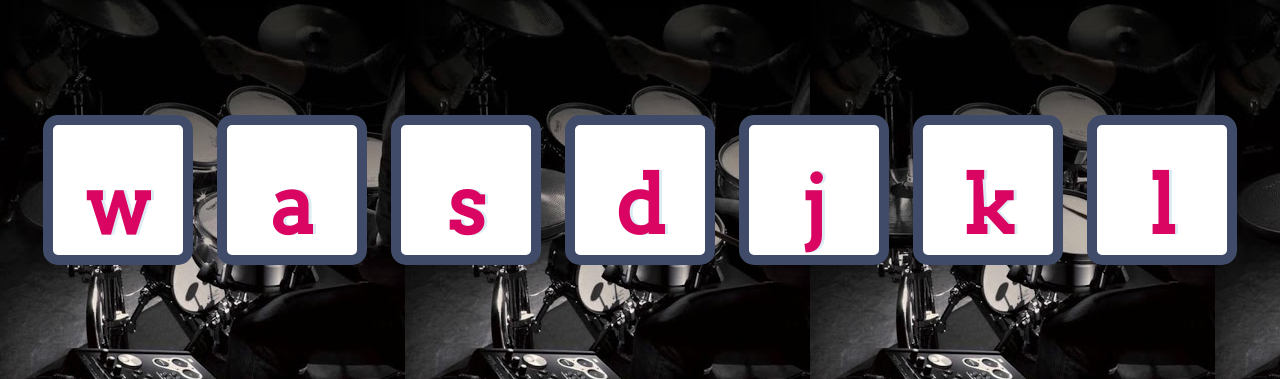
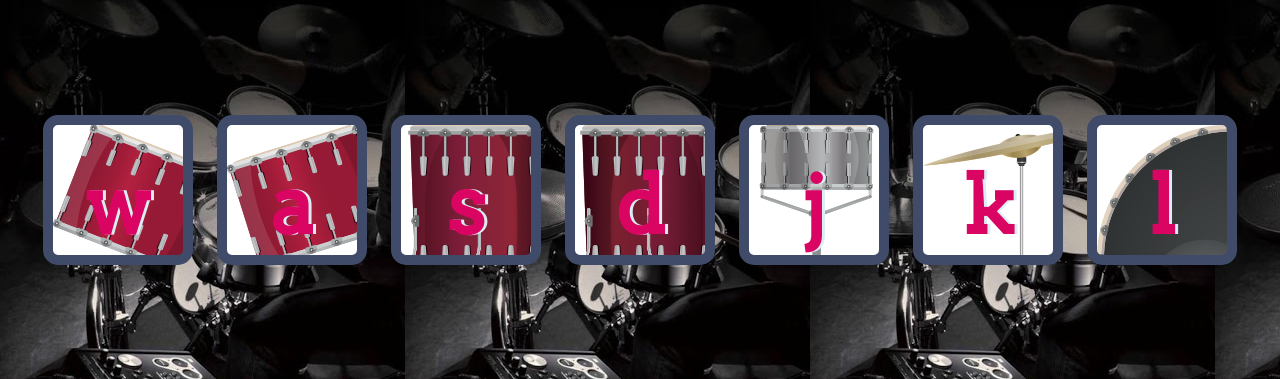
Before and after one commit to aditya74073/drummer, a plain HTML site: page index.html in a window 1280 px wide. Shown: the part 174-553 px from the top of the page. Drawn offline with Linux system fonts and the light colour scheme; the site is published under a folder, as on GitHub Pages, so addresses that start at the root find nothing.

Commit message:
Update styles.css

```diff
--- a/styles.css
+++ b/styles.css
@@ -21,31 +21,31 @@ p.singhara{
 }
 
 .w {
-    background-image: url(/tom1.png);
+    background-image: url(tom1.png);
 }
 
 .a {
-  background-image: url(/tom2.png);
+  background-image: url(tom2.png);
 }
 
 .s {
-  background-image: url(/tom3.png);
+  background-image: url(tom3.png);
 }
 
 .d {
-  background-image: url(/tom4.png);
+  background-image: url(tom4.png);
 }
 
 .j {
-  background-image: url(/snare.png);
+  background-image: url(snare.png);
 }
 
 .k {
-    background-image:url(/crash.png) ;
+    background-image:url(crash.png) ;
 }
 
 .l {
-  background-image: url(/kick.png);
+  background-image: url(kick.png);
 }
 
 .set {
```
